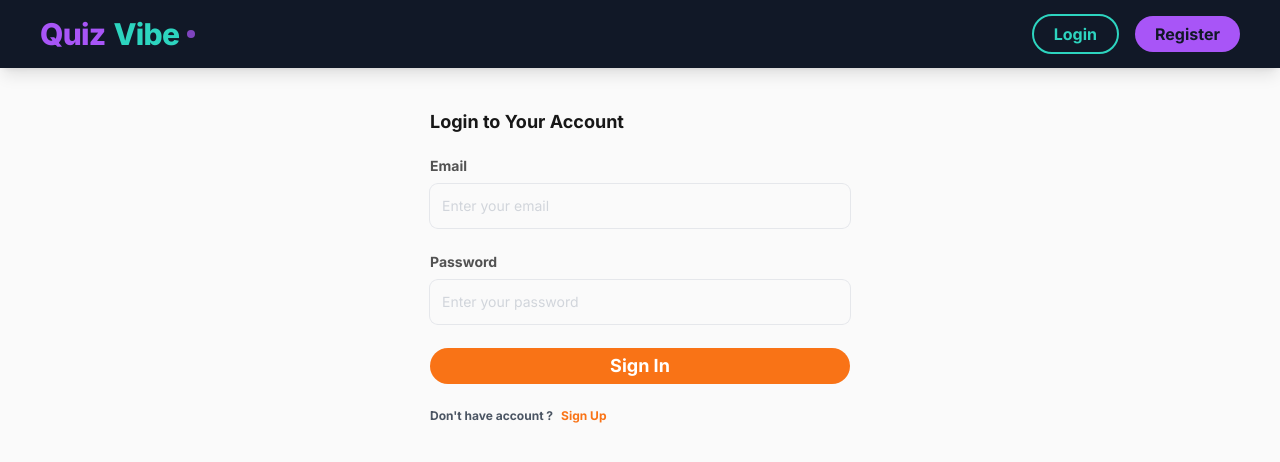
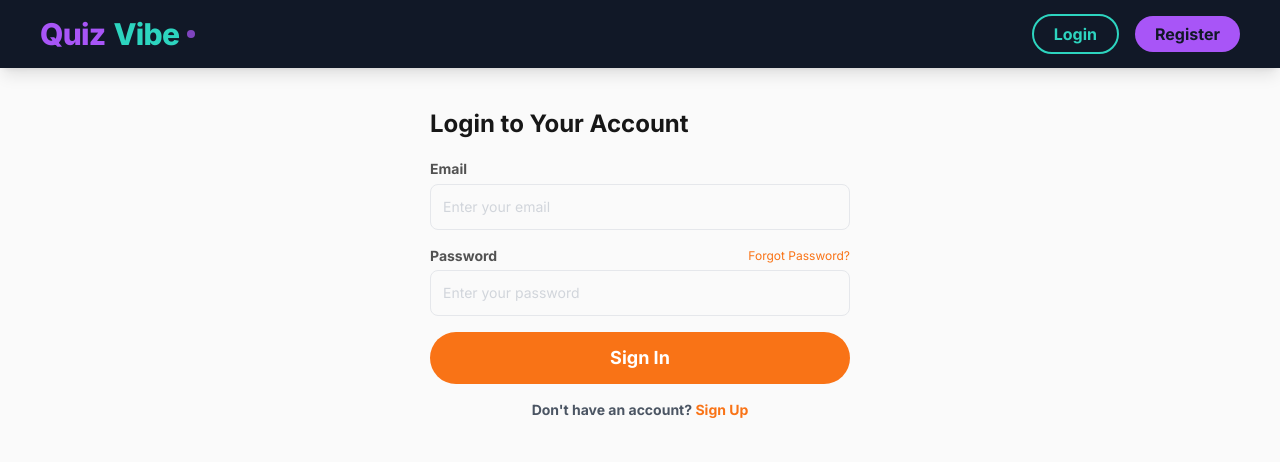
Before and after one commit to skiiipy69/QuizVibe, a React (Vite) app: page /login in a window 1280 px wide. Shown: the top 462 px of the page. Built offline with nearby package versions, Linux system fonts and the light colour scheme; no server answers.

Commit message:
Update LoginForm.jsx

```diff
--- a/src/components/Form/LoginForm.jsx
+++ b/src/components/Form/LoginForm.jsx
@@ -1,77 +1,103 @@
-import { Link, Form } from "react-router-dom";
-import spinner from "../../assets/spinner.svg";
+import React from 'react';
+import { Link, Form, useActionData } from "react-router-dom";
+import { Loader2 } from "lucide-react";
 
 function LoginForm({ loading }) {
+  const actionData = useActionData();
+
   return (
-    <>
     <Form
-        className="flex flex-col max-w-[420px] mx-auto"
+      className="flex flex-col max-w-[420px] mx-auto space-y-4"
       action="/login"
       method="post"
     >
-        <h1 className="font-bold text-lg text-neutral-900 mb-5">
+      <h1 className="font-bold text-2xl text-neutral-900">
         Login to Your Account
       </h1>
+
+      <div>
         <label
-          className="text-xs md:text-sm text-neutral-600 font-semibold mb-2"
+          className="text-sm text-neutral-600 font-semibold"
           htmlFor="email"
         >
           Email
         </label>
         <input
           type="email"
-          autoComplete="off"
+          id="email"
           name="email"
+          autoComplete="email"
+          required
+          aria-describedby="email-error"
           placeholder="Enter your email"
-          className="bg-neutral-50 ring-[1px] ring-gray-200 rounded-lg p-2 md:p-3 placeholder:text-gray-300 text-xs md:text-sm focus:border-none placeholder:text-xs md:placeholder:text-sm focus:outline-none focus:ring-[1px] focus:ring-orange-500/80 "
-        />{" "}
-        <br />
-        <div className="flex justify-between items-center mb-2">
+          className="w-full mt-1 bg-neutral-50 border border-gray-200 rounded-lg p-3 placeholder:text-gray-300 text-sm focus:outline-none focus:ring-2 focus:ring-orange-500/80"
+        />
+        {actionData?.errors?.email && (
+          <p id="email-error" className="mt-1 text-xs text-red-500">
+            {actionData.errors.email}
+          </p>
+        )}
+      </div>
+
+      <div>
+        <div className="flex justify-between items-center">
           <label
-            className="text-xs md:text-sm text-neutral-600 font-semibold"
+            className="text-sm text-neutral-600 font-semibold"
             htmlFor="password"
           >
             Password
           </label>
+          <Link to="/forgot-password" className="text-xs text-orange-500 hover:underline">
+            Forgot Password?
+          </Link>
         </div>
         <input
           type="password"
-          className="bg-neutral-50 ring-[1px] ring-gray-200 rounded-lg p-2 md:p-3 placeholder:text-gray-300 text-xs md:text-sm focus:border-none placeholder:text-xs md:placeholder:text-sm focus:outline-none focus:ring-[1px] focus:ring-orange-500/80"
+          id="password"
           name="password"
+          autoComplete="current-password"
+          required
+          aria-describedby="password-error"
           placeholder="Enter your password"
+          className="w-full mt-1 bg-neutral-50 border border-gray-200 rounded-lg p-3 placeholder:text-gray-300 text-sm focus:outline-none focus:ring-2 focus:ring-orange-500/80"
         />
-        <br />
+        {actionData?.errors?.password && (
+          <p id="password-error" className="mt-1 text-xs text-red-500">
+            {actionData.errors.password}
+          </p>
+        )}
+      </div>
+
       <button
         disabled={loading}
-          className={`flex rounded-full ${!loading
-              ? "bg-orange-500 hover:bg-neutral-50 hover:text-orange-500"
-              : "bg-orange-500/70 cursor-not-allowed"
-            }  p-1 justify-center font-semibold md:font-bold text-base md:text-lg text-center  mb-3 transition text-white`}
+        className={`flex items-center justify-center w-full rounded-full p-3 font-semibold text-lg transition ${
+          loading
+            ? "bg-orange-300 cursor-not-allowed"
+            : "bg-orange-500 hover:bg-orange-600 text-white"
+        }`}
         type="submit"
       >
         {loading ? (
-            <div className="flex items-center">
-              <img
-                src={spinner}
-                alt="spinner"
-                className="w-6 h-6 object-contain mr-2 animate-spin"
-              />
-              <p className="text-neutral-50/80 text-sm font-normal">
-                Loading...
-              </p>
-            </div>
+          <>
+            <Loader2 className="w-5 h-5 mr-2 animate-spin" />
+            Signing In...
+          </>
         ) : (
-            <span>Sign In</span>
+          "Sign In"
         )}
       </button>
-        <p className="text-gray-600 text-xs font-semibold mt-3">
-          Don't have account ?
-          <Link className="ml-2 text-orange-500" to={"/register"}>
+
+      {actionData?.error && (
+        <p className="text-sm text-red-500 text-center">{actionData.error}</p>
+      )}
+
+      <p className="text-gray-600 text-sm font-semibold text-center">
+        Don't have an account?{" "}
+        <Link className="text-orange-500 hover:underline" to="/register">
           Sign Up
-          </Link>{" "}
+        </Link>
       </p>
     </Form>
-    </>
   );
 }
 
```
Lines whose indentation alone changed are shown as unchanged.
